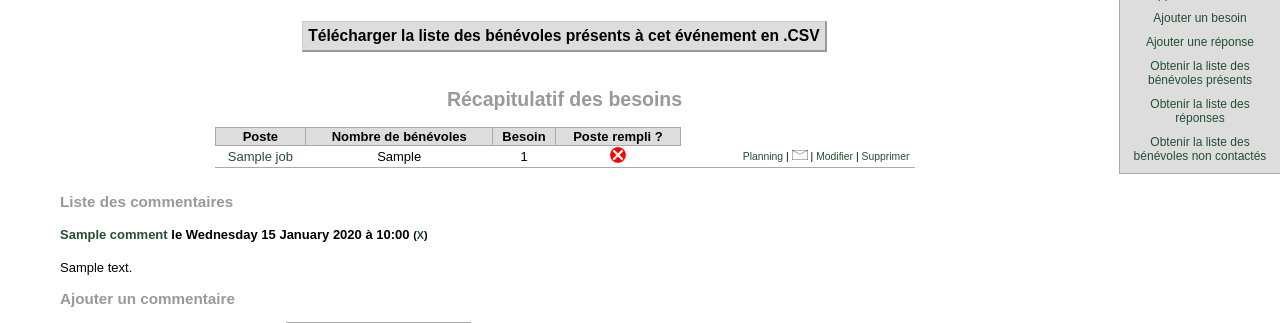
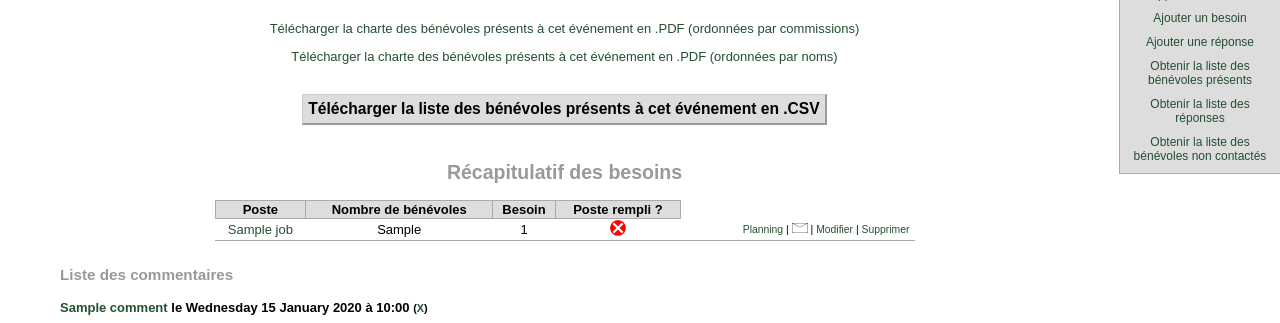
Before and after one commit to lrivallain/openvolunteer, a Django app: template templates/openvolunteer/event_details.html in a window 1280 px wide. Shown: the part 260-583 px from the top of the page. Run offline with Django 3.2, Linux system fonts and the light colour scheme; the template is opened without the code that fills it: most values are stand-ins (such as "Sample title", 1, 10 or a date in 2020).

Commit message:
Fix #31: Cannot add a need to an event

```diff
--- a/ovsettings.py
+++ b/ovsettings.py
@@ -26,13 +26,13 @@
 #                       Main settings for OV app                              #
 ###############################################################################
 # Django project name
-OPENVOLUNTEER_PROJ_NAME   = "demo"
+OPENVOLUNTEER_PROJ_NAME   = "openvolunteer"
 
 # This application name (no change is needed in most cases)
 OPENVOLUNTEER_APP_NAME    = "openvolunteer"
 
 # Path (from root) where the project is stored on system
-OPENVOLUNTEER_PROJ_ROOT   = "/home/pampryl/working/demo"
+OPENVOLUNTEER_PROJ_ROOT   = "/home/rochanfeucom/openvolunteer"
 
 # Time to look back for searching volunteers for a job (default = 1 year)
 OPENVOLUNTEER_JOB_DELAY   = 1
--- a/templates/openvolunteer/event_details.html
+++ b/templates/openvolunteer/event_details.html
@@ -10,7 +10,8 @@
 
     <div id="need_dialog_planning" title="Planning" style="text-align:center;display:none;">
         <object type="image/svg+xml" data="" id="svg_planning">
-            Browser does not support SVG files!     3
+            <b>Votre navigateur ne supporte pas le format SVG ou il n'y a aucun moyen de générer<br>
+            un planning à partir des informations disponibles.</b>
         </object>
         <p><a id="svg_fullpage" href="#" title="Voir sur une pleine page" target="_blank">Pleine page</a></p>
     </div>
@@ -66,6 +67,18 @@
                     <td>{{ event.place }}</td>
                 </tr>
             </table>
+        </div>
+        <div class="dlbutton center">
+            <p>
+                <a href="/openvolunteer/event/charters/{{ event.id }}/job/"
+                   title="Télécharger la charte des bénévoles présents à cet événement en .PDF">
+                    Télécharger la charte des bénévoles présents à cet événement en .PDF (ordonnées par commissions)</a>
+            </p>
+            <p>
+                <a href="/openvolunteer/event/charters/{{ event.id }}/name/"
+                   title="Télécharger la charte des bénévoles présents à cet événement en .PDF">
+                    Télécharger la charte des bénévoles présents à cet événement en .PDF (ordonnées par noms)</a>
+            </p>
         </div>
         <div class="dlbutton center">
             <input type="button"
--- a/urls.py
+++ b/urls.py
@@ -64,7 +64,7 @@ urlpatterns = patterns(OPENVOLUNTEER_APP_PREFIX + 'views',
 
     # NEEDS
     # add
-    (r'^need/add/(?P<event_id>\d+)/$', 'need_add'),
+    (r'^need/add/(?P<event_id>\d+)/$', 'event_need_add'),
     # delete
     (r'^need/delete/(?P<need_id>\d+)/$', 'need_delete'),
     # edit
--- a/views_need.py
+++ b/views_need.py
@@ -36,7 +36,7 @@ import datetime
 
 @csrf_protect
 @login_required(redirect_field_name='next')
-def need_add(request, event_id):
+def event_need_add(request, event_id):
     """
     Add a need for current event
     """
```
